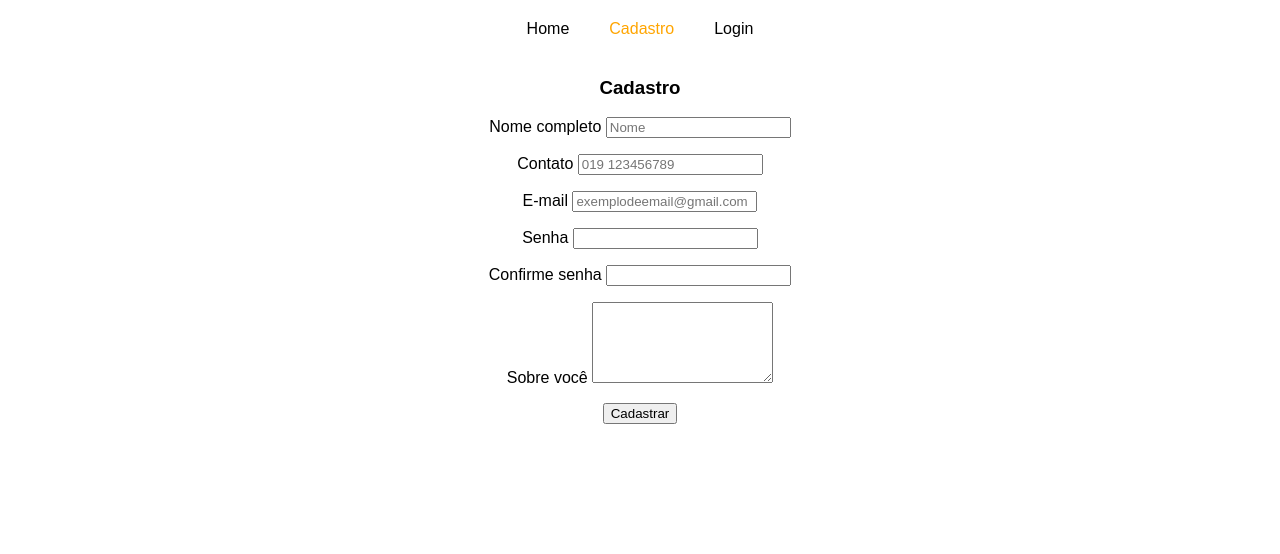
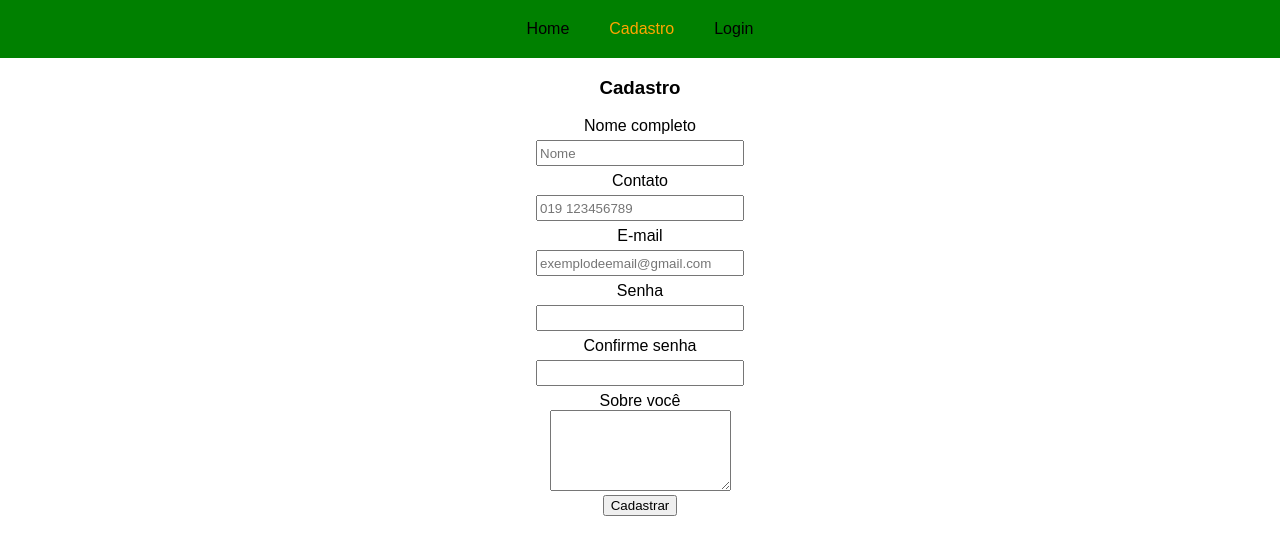
Before and after one commit to biacattaneo/adocaoDogs, a React (Create React App) app in the folder adocao-dogs/: page /cadastro in a window 1280 px wide. Shown: the top 554 px of the page. Built offline with nearby package versions, Linux system fonts and the light colour scheme.

Commit message:
Cadastro + Login + Card

```diff
--- a/adocao-dogs/src/App.css
+++ b/adocao-dogs/src/App.css
@@ -1,5 +1,4 @@
 .App {
-  text-align: center;
   font-family: Arial, Helvetica, sans-serif;
 }
 
--- a/adocao-dogs/src/components/cadastro/cadastro.css
+++ b/adocao-dogs/src/components/cadastro/cadastro.css
@@ -2,3 +2,10 @@
     font-family: Arial, Helvetica, sans-serif;
     text-align: center;
 }
+
+.campo{
+    margin-top: 5px;
+    margin-bottom: 6px;
+    height: 20px;
+    width: 200px;
+}
--- a/adocao-dogs/src/components/cadastro/cadastro.js
+++ b/adocao-dogs/src/components/cadastro/cadastro.js
@@ -1,4 +1,5 @@
 import React from 'react';
+import './cadastro.css'
 
 const Cadastro = (props) => {
     return (
@@ -7,38 +8,62 @@ const Cadastro = (props) => {
             <form>
                 <div>
                     <div>
-                        <p><label>Nome completo </label>
-                            <input type="text" id="nameAdotante" placeholder="Nome"></input></p>
+                        <label>Nome completo </label>
                     </div>
                 </div>
                 <div>
                     <div>
-                        <p><label>Contato </label>
-                            <input type="tel" id="contatoAdotante" placeholder="019 123456789"></input></p>
+                        <input type="text" class="campo" id="nameAdotante" placeholder="Nome"></input>
                     </div>
                 </div>
                 <div>
                     <div>
-                        <p><label>E-mail </label>
-                            <input type="email" id="emailAdotante" placeholder="exemplodeemail@gmail.com"></input></p>
+                        <label>Contato </label>
                     </div>
                 </div>
                 <div>
                     <div>
-                        <p><label>Senha </label>
-                            <input type="password" id="passwordAdotante" ></input></p>
+                        <input type="tel" class="campo" id="contatoAdotante" placeholder="019 123456789"></input>
                     </div>
                 </div>
                 <div>
                     <div>
-                        <p><label>Confirme senha </label>
-                            <input type="password" id="confirmPasswordAdotante" ></input></p>
+                        <label>E-mail </label>
                     </div>
                 </div>
                 <div>
                     <div>
-                        <p><label>Sobre você </label>
-                            <textarea id="sobreVoceAdotante" rows="5" cols="20"></textarea></p>
+                        <input type="email" class="campo" id="emailAdotante" placeholder="exemplodeemail@gmail.com"></input>
+                    </div>
+                </div>
+                <div>
+                    <div>
+                        <label>Senha </label>
+                    </div>
+                </div>
+                <div>
+                    <div>
+                        <input type="password" class="campo" id="passwordAdotante" ></input>
+                    </div>
+                </div>
+                <div>
+                    <div>
+                        <label>Confirme senha </label>
+                    </div>
+                </div>
+                <div>
+                    <div>
+                        <input type="password" class="campo" id="confirmPasswordAdotante" ></input>
+                    </div>
+                </div>
+                <div>
+                    <div>
+                        <label>Sobre você </label>
+                    </div>
+                </div>
+                <div>
+                    <div>
+                        <textarea id="sobreVoceAdotante" rows="5" cols="20"></textarea>
                     </div>
                 </div>
                 <div>
--- a/adocao-dogs/src/components/dogcard/dog-card.css
+++ b/adocao-dogs/src/components/dogcard/dog-card.css
@@ -0,0 +1,17 @@
+.dogcard{
+    text-align: center;
+    margin-right: 33vw;
+    margin-left: 33vw;
+    color: white;
+    box-shadow: 5px 2px 2px black;
+    }
+.dogcard > #main{
+    background-color: green;
+
+}
+#img{
+    padding-top: 10px;
+}
+#age{
+    padding-bottom: 10px;
+}
--- a/adocao-dogs/src/components/dogcard/dogcard.js
+++ b/adocao-dogs/src/components/dogcard/dogcard.js
@@ -3,11 +3,21 @@ import Images from '../images/image';
 import './dog-card.css';
 
 const DogCard = (props) => {
+    if(props.image==null || props.nome == null || props.idade ==null || props.porte == null || props.raça == null){
+        return null;
+    }
+
     return (
+
         <div className="dogcard">
-            <Images image={props.image}/>
-            <p>Nome: {props.nome} - Raça: {props.raça}</p>
-            <p>Idade: {props.idade} - Porte: {props.porte}</p>
+            <div id="main">
+
+                <div id="img">
+                    <Images image={props.image}/>
+                </div>
+                <p id="name">Nome: {props.nome} - Raça: {props.raça}</p>
+                <p id="age">Idade: {props.idade} - Porte: {props.porte}</p>
+            </div>
         </div>
     )
 }
--- a/adocao-dogs/src/components/header/header.css
+++ b/adocao-dogs/src/components/header/header.css
@@ -1,3 +1,8 @@
+Header {
+    background-color: green;
+
+}
+
 Header ul{
     list-style: none;
     margin: 0;
--- /dev/null
+++ b/adocao-dogs/src/components/home/home.css
@@ -0,0 +1,3 @@
+#welcome{
+    text-align: center;
+}
--- a/adocao-dogs/src/components/home/home.js
+++ b/adocao-dogs/src/components/home/home.js
@@ -1,10 +1,18 @@
 import React from 'react';
+import DogCard from '../dogcard/dogcard';
+import dora from '../images/dora.jpg';
+import './home.css'
 
 
 const Home = (props) => {
     return (
-        <div className="home">
-            <h2>Bem vindo ao Adote um Dog</h2>
+        <div>
+            <div className="home">
+                <h2 id="welcome">Bem vindo ao Adote um Dog</h2>
+                <DogCard nome="dora" idade='20' image={dora} porte="Médio" raça="vira-lata"></DogCard>
+                <DogCard nome="dora" idade='20' image={dora} porte="Médio" raça="vira-lata"></DogCard>
+                <DogCard nome="dora" idade='20' image={dora} porte="Médio" raça="vira-lata"></DogCard>
+            </div>
         </div>
     )
 }
--- /dev/null
+++ b/adocao-dogs/src/components/login/login.css
@@ -0,0 +1,4 @@
+.cadastro{
+    font-family: Arial, Helvetica, sans-serif;
+    text-align: center;
+}
--- a/adocao-dogs/src/components/login/login.js
+++ b/adocao-dogs/src/components/login/login.js
@@ -8,18 +8,18 @@ const Login = (props) => {
                 <div>
                     <div>
                         <p><label>Email </label>
-                            <input type="email" id="nameAdotante" placeholder="exemplodeemail@gmail.com"></input></p>
+                            <input type="email" class="campo" id="nameAdotante" placeholder="exemplodeemail@gmail.com"></input></p>
                     </div>
                 </div>
                 <div>
                     <div>
                         <p><label>Senha </label>
-                            <input type="password" id="contatoAdotante"></input></p>
+                            <input type="password" class="campo" id="contatoAdotante"></input></p>
                     </div>
                 </div>
                 <div>
                     <div>
-                        <input type="submit" value="Entrar"></input>
+                        <input type="submit" id="btnEntrar" value="Entrar"></input>
                     </div>
                 </div>
             </form>
```
